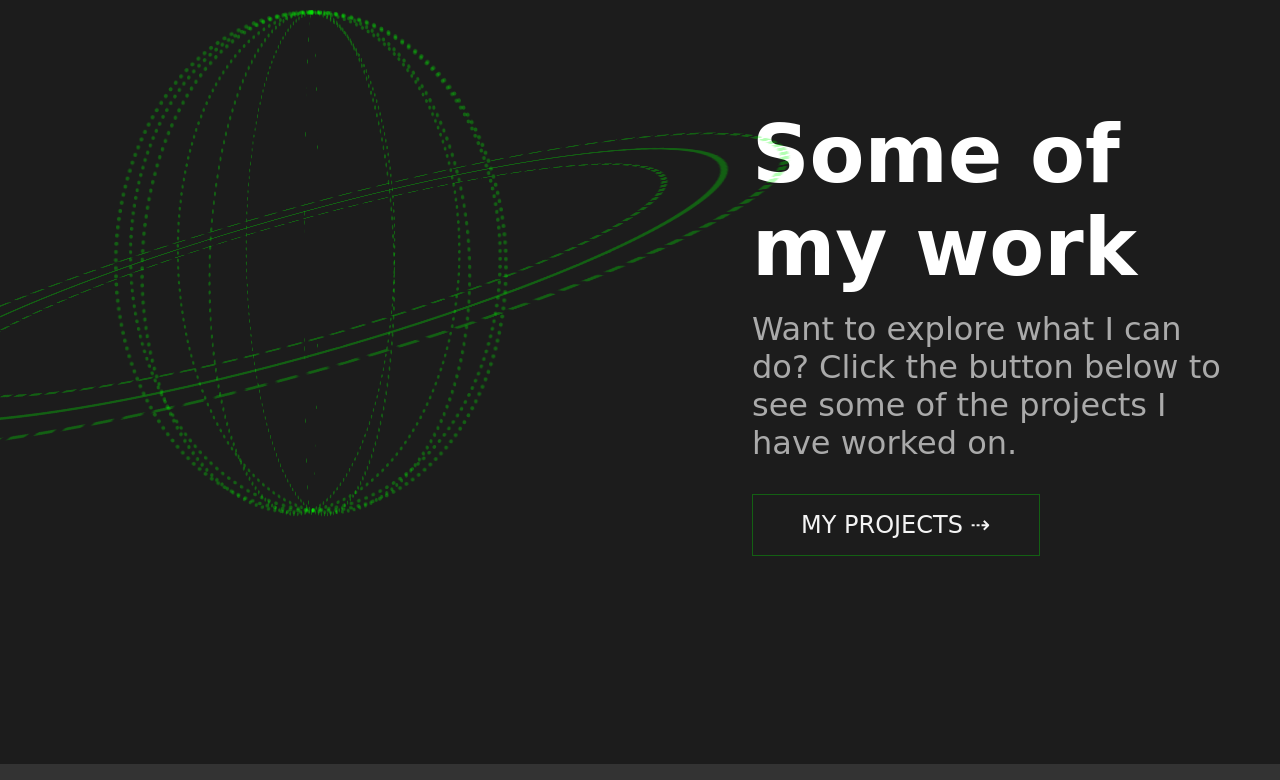
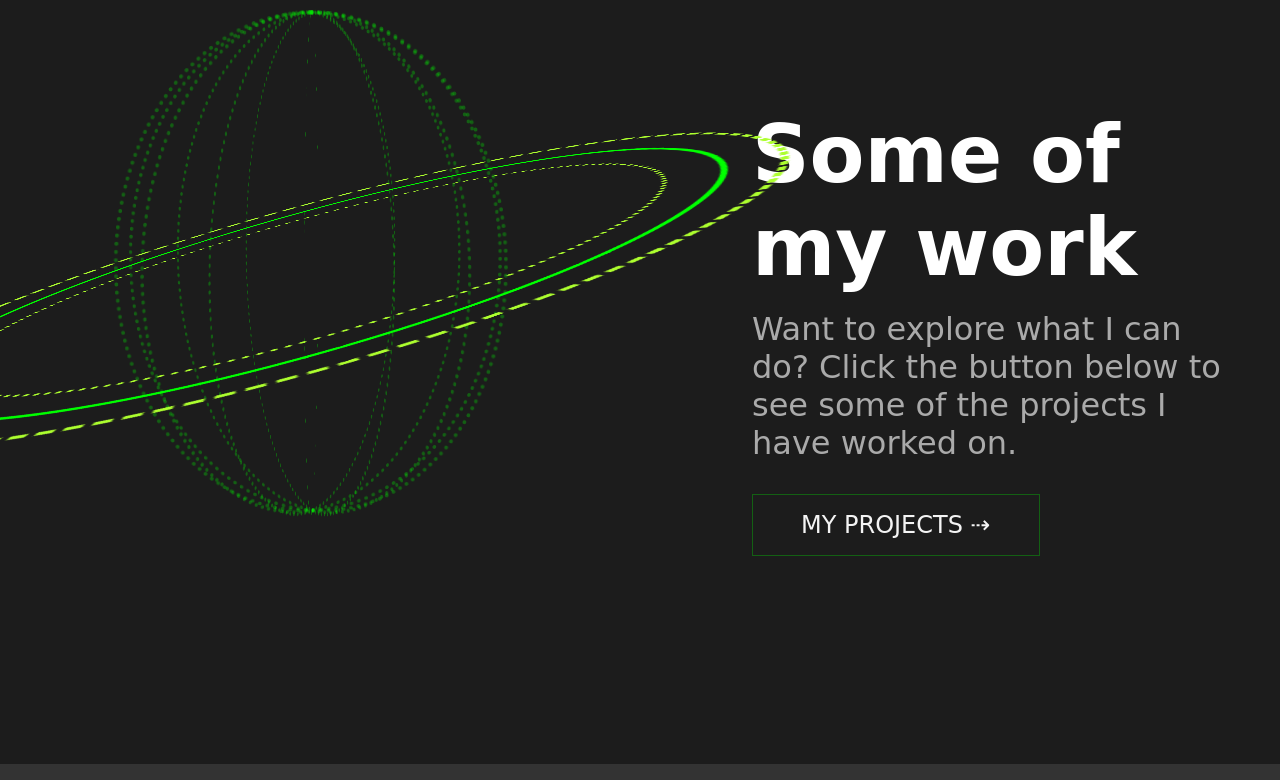
Before and after one commit to lvdv4j/Portfolio-Website, a plain HTML site: page index.html in a window 1280 px wide. Shown: the part 1700-2480 px from the top of the page. Drawn offline with Linux system fonts and the light colour scheme; a web font is replaced by a local one.

Commit message:
Color changes to planet rings

```diff
--- a/styles/styles.css
+++ b/styles/styles.css
@@ -420,15 +420,18 @@ to {
 .ring:nth-child(8) {
   transform: rotateY(4deg)  rotateX(75deg) scale(2);
   border-style: dashed;
+  color:greenyellow;
 }
 .ring:nth-child(9) {
   transform: rotateY(4deg)  rotateX(75deg) scale(1.75);
   border-style: solid;
+  color:lime;
 }
 
 .ring:nth-child(10) {
   transform: rotateY(4deg) rotateX(75deg) scale(1.5);
-  border-style: dashed;
+  border-style: dotted;
+  color:greenyellow;
 }
 
 .project-content {
```
